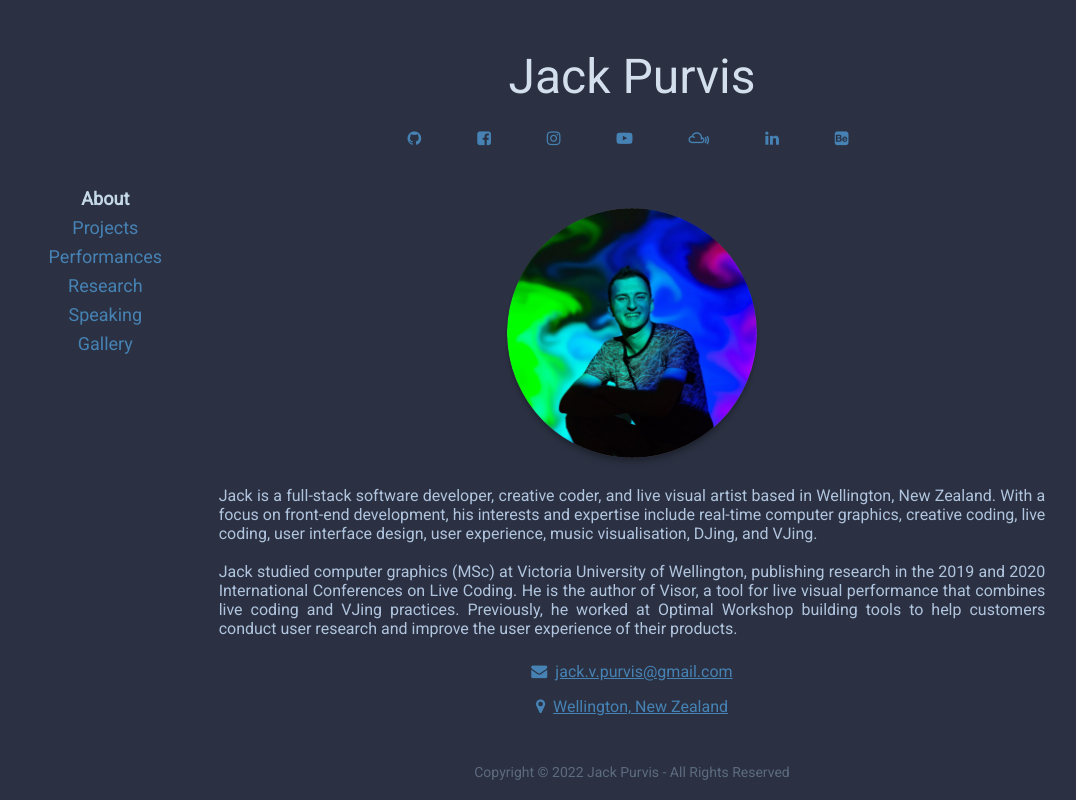
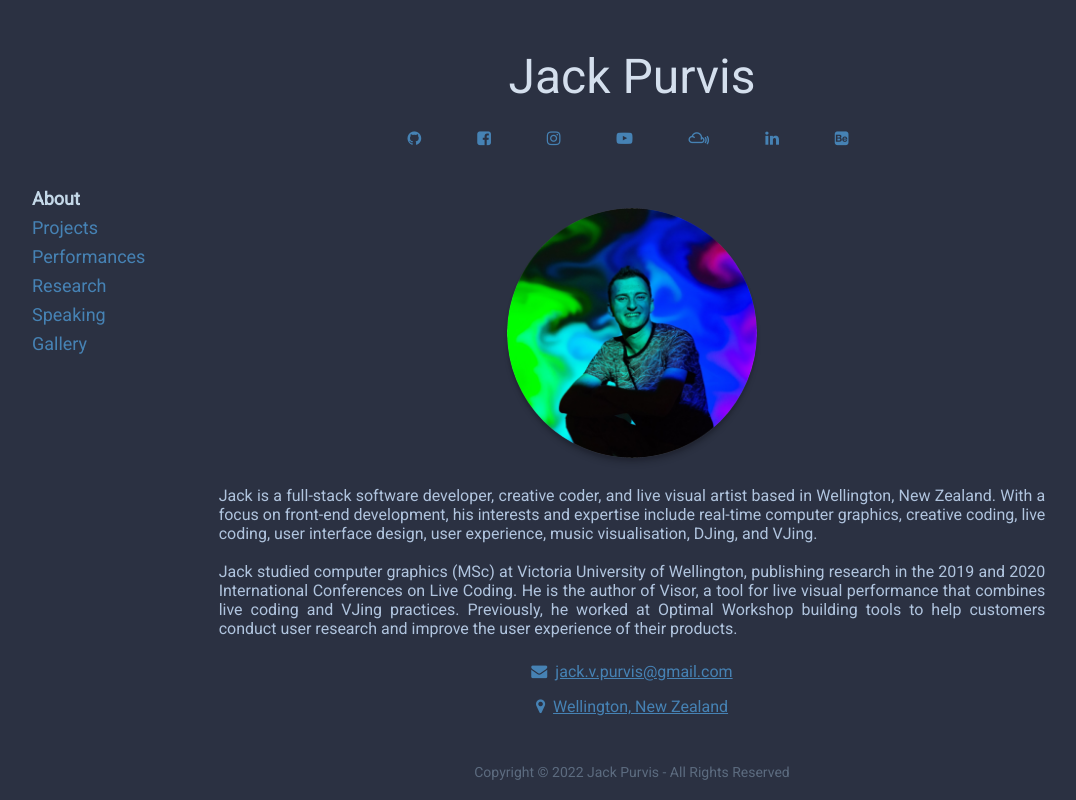
Before and after one commit to EmperorJack/personal-website, a React (Create React App) app: page /#/ in a window 1280 px wide. Shown: the whole page, without its empty margins (8-1084 px from the left). Built offline with nearby package versions, Linux system fonts and the light colour scheme.

Commit message:
Responsive nav styles

```diff
--- a/src/styles/app.scss
+++ b/src/styles/app.scss
@@ -27,6 +27,14 @@
   flex-direction: column;
   align-items: center;
   padding: 24px 0;
+
+  @media only screen and (min-width: 576px) {
+    align-items: flex-start;
+  }
+
+  @media only screen and (min-width: 1024px) {
+    padding: 24px 24px;
+  }
 
   &__link {
     color: $link-color;
```
